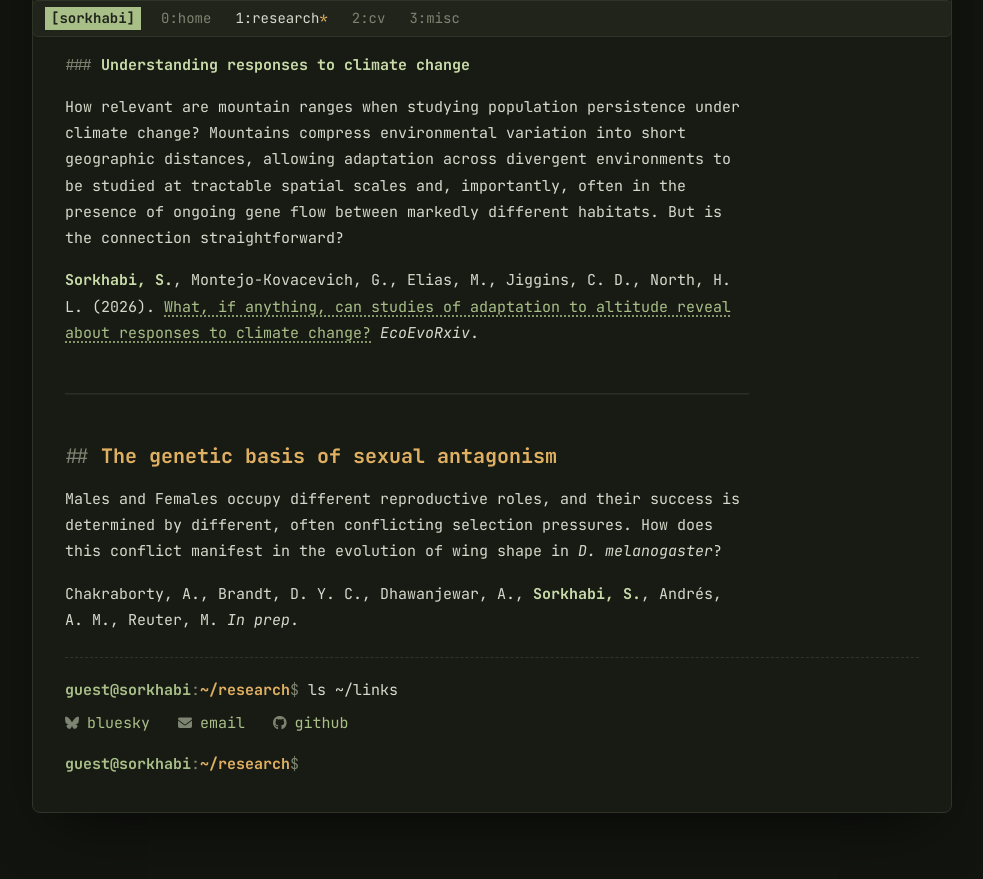
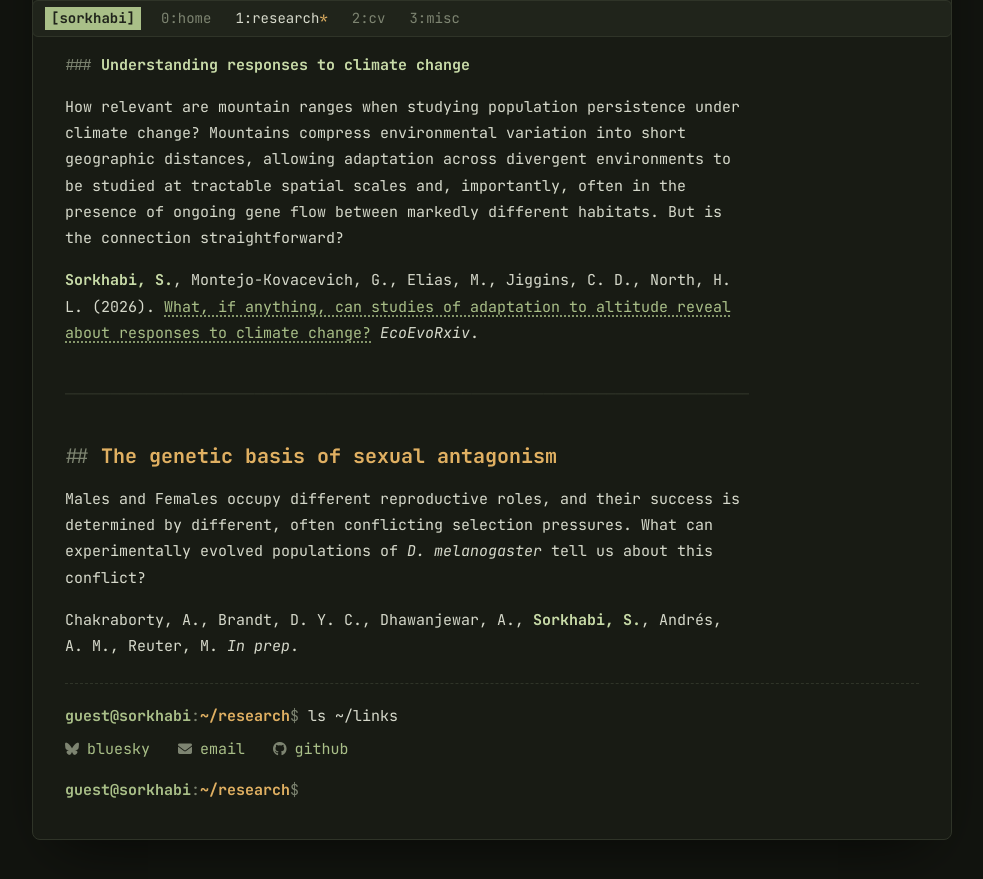
Before and after one commit to ssorkhabi/ssorkhabi.github.io, a Jekyll site: the page built from research.md, in a window 1280 px wide and 900 px high, scrolled down 558 px. Shown: the top 879 px of the window, without its empty margins (148-1131 px from the left). Built offline with Jekyll 4.4.1, drawn with Linux system fonts in a browser that asks for light colours.

Commit message:
reworded some sections

```diff
--- a/research.md
+++ b/research.md
@@ -32,7 +32,7 @@ How relevant are mountain ranges when studying population persistence under clim
 ## The genetic basis of sexual antagonism
 {: .rsrcht}
 
-Males and Females occupy different reproductive roles, and their success is determined by different, often conflicting selection pressures. How does this conflict manifest in the evolution of wing shape in _D. melanogaster_?
+Males and Females occupy different reproductive roles, and their success is determined by different, often conflicting selection pressures. What can experimentally evolved populations of _D. melanogaster_ tell us about this conflict?
 {: .research}
 
 Chakraborty, A., Brandt, D. Y. C., Dhawanjewar, A., **Sorkhabi, S.**, Andrés, A. M., Reuter, M. _In prep_.
```
